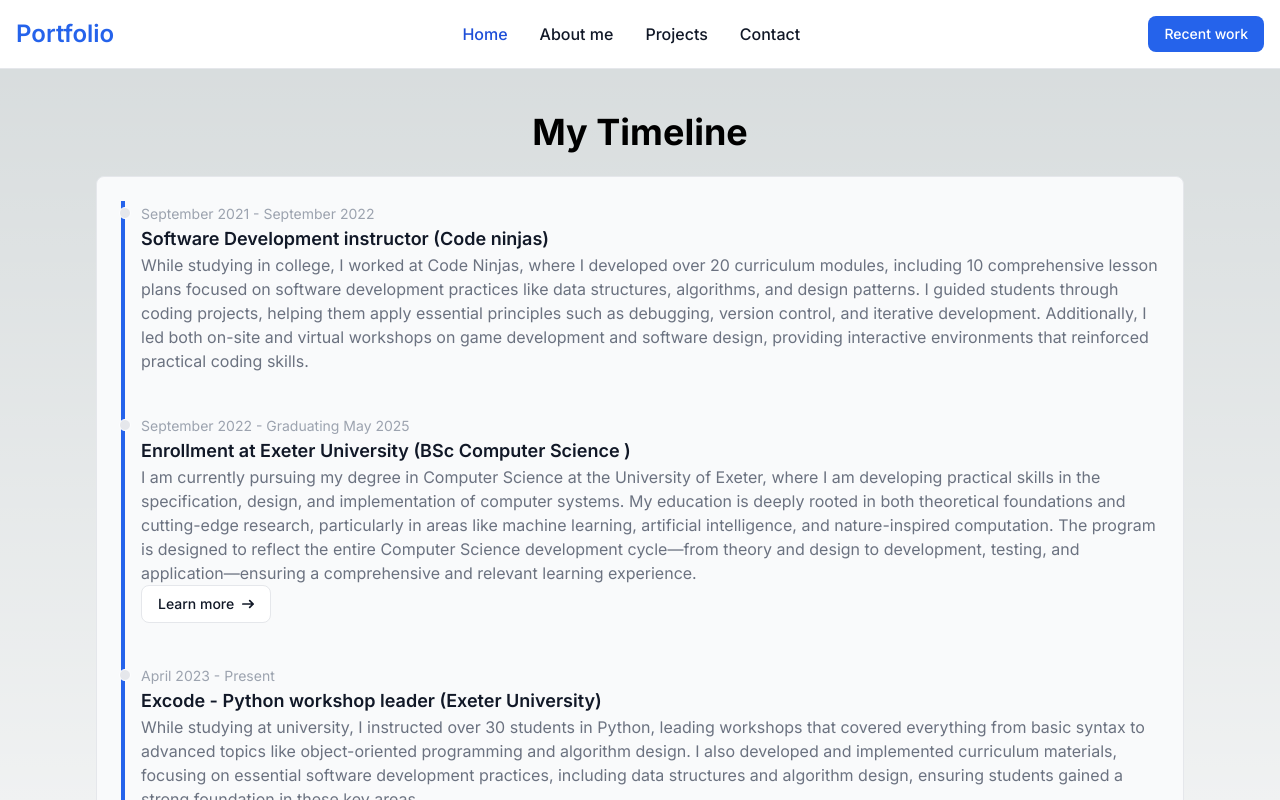
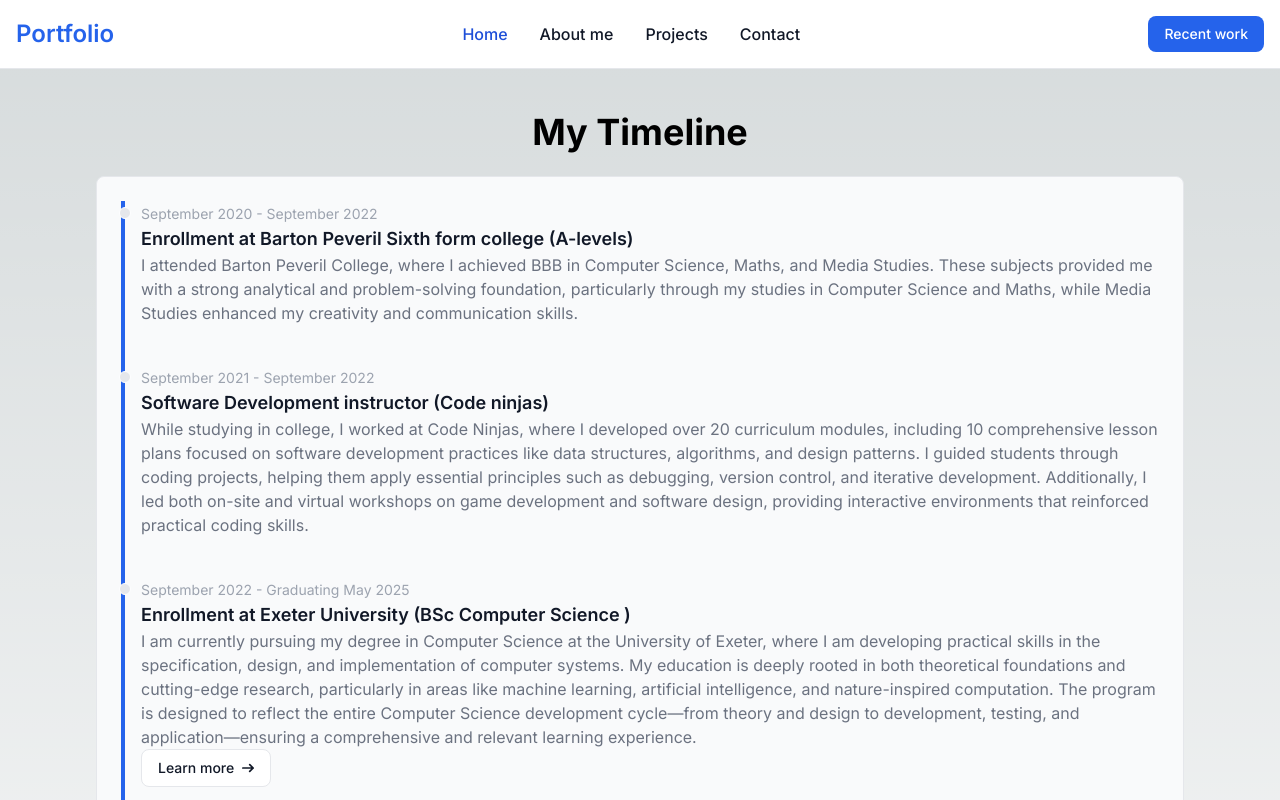
Before and after one commit to Morgan0404/portfolio-website, a Next.js app: page /about in a window 1280 px wide. Shown: the top 800 px of the page. Built offline with nearby package versions, Linux system fonts and the light colour scheme.

Commit message:
adding barton section

```diff
--- a/src/components/Timeline.tsx
+++ b/src/components/Timeline.tsx
@@ -3,9 +3,21 @@ import React from 'react';
 
 const Timeline = () => {
     return (
-        <div className="fade-in text-left mt-6 p-6 border border-gray-200 dark:border-gray-700 rounded-lg bg-gray-50 dark:bg-gray-800">
+        <div className=" fade-in text-left mt-6 p-6 border border-gray-200 dark:border-gray-700 rounded-lg bg-gray-50 dark:bg-gray-800">
 
         <ol className=" relative border-l-4 border-blue-600 dark:border-blue-700">
+
+            <li className="mb-10 ms-4">
+                <div className="absolute w-3 h-3 bg-gray-200 rounded-full mt-1.5 -start-1.5 border border-white dark:border-gray-900 dark:bg-gray-700"></div>
+                <time className="mb-10 text-sm font-normal leading-none text-gray-400 dark:text-gray-500">
+                    September 2020 - September 2022
+                </time>
+                <h3 className="text-lg font-semibold text-gray-900 dark:text-white">
+                    Enrollment at Barton Peveril Sixth form college (A-levels)
+                </h3>
+                <p className="text-base font-normal text-gray-500 dark:text-gray-400">
+                    I attended Barton Peveril College, where I achieved BBB in Computer Science, Maths, and Media Studies. These subjects provided me with a strong analytical and problem-solving foundation, particularly through my studies in Computer Science and Maths, while Media Studies enhanced my creativity and communication skills.                </p>
+            </li>
 
             <li className="mb-10 ms-4">
                 <div className="absolute w-3 h-3 bg-gray-200 rounded-full mt-1.5 -start-1.5 border border-white dark:border-gray-900 dark:bg-gray-700"></div>
@@ -20,7 +32,7 @@ const Timeline = () => {
                 </p>
             </li>
 
-            <li className="mb-10 ms-4">
+            <li className=" mb-10 ms-4 ">
                 <div className="absolute w-3 h-3 bg-gray-200 rounded-full mt-1.5 -start-1.5 border border-white dark:border-gray-900 dark:bg-gray-700"></div>
                 <time className="mb-10 text-sm font-normal leading-none text-gray-400 dark:text-gray-500">
                     September 2022 - Graduating May 2025
```
